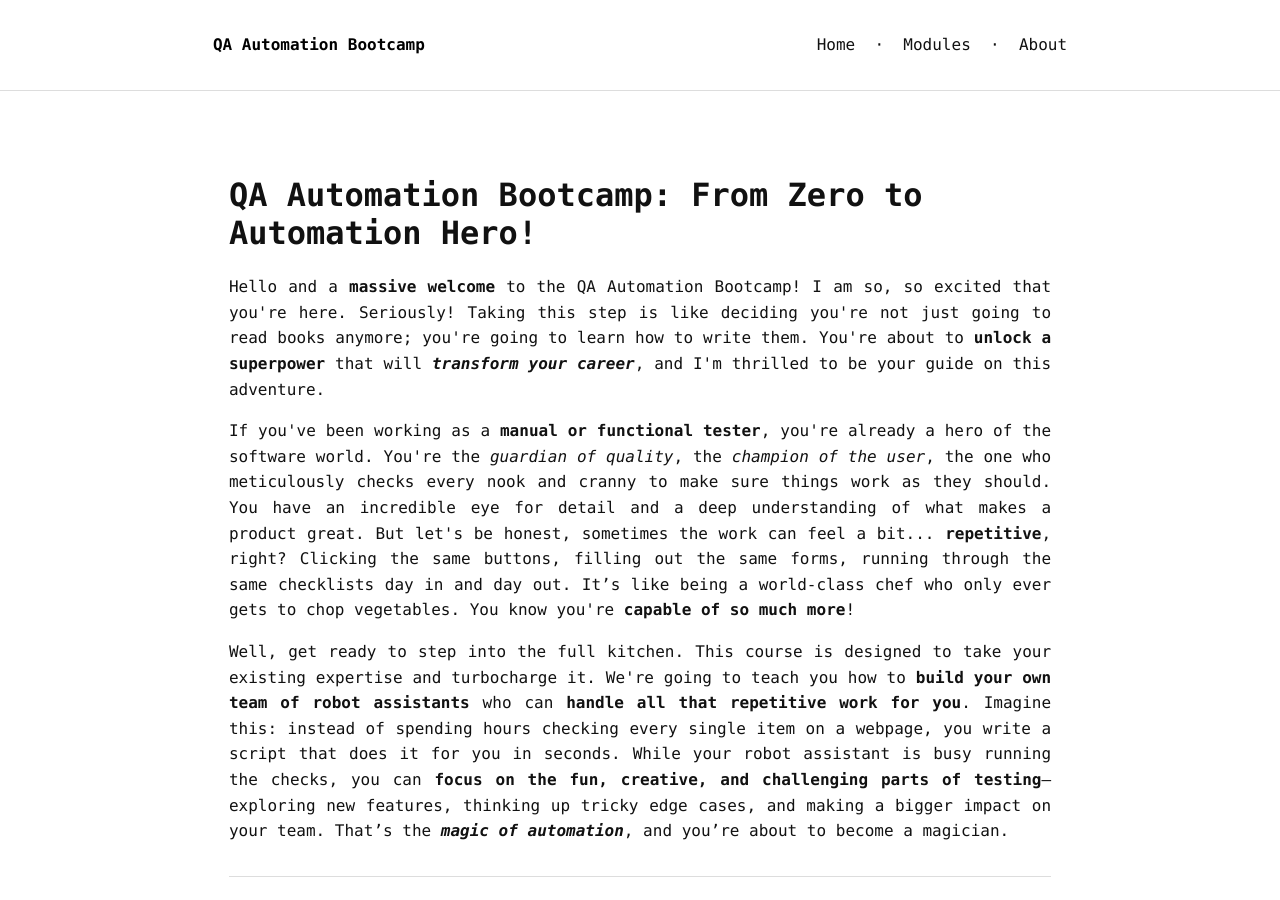
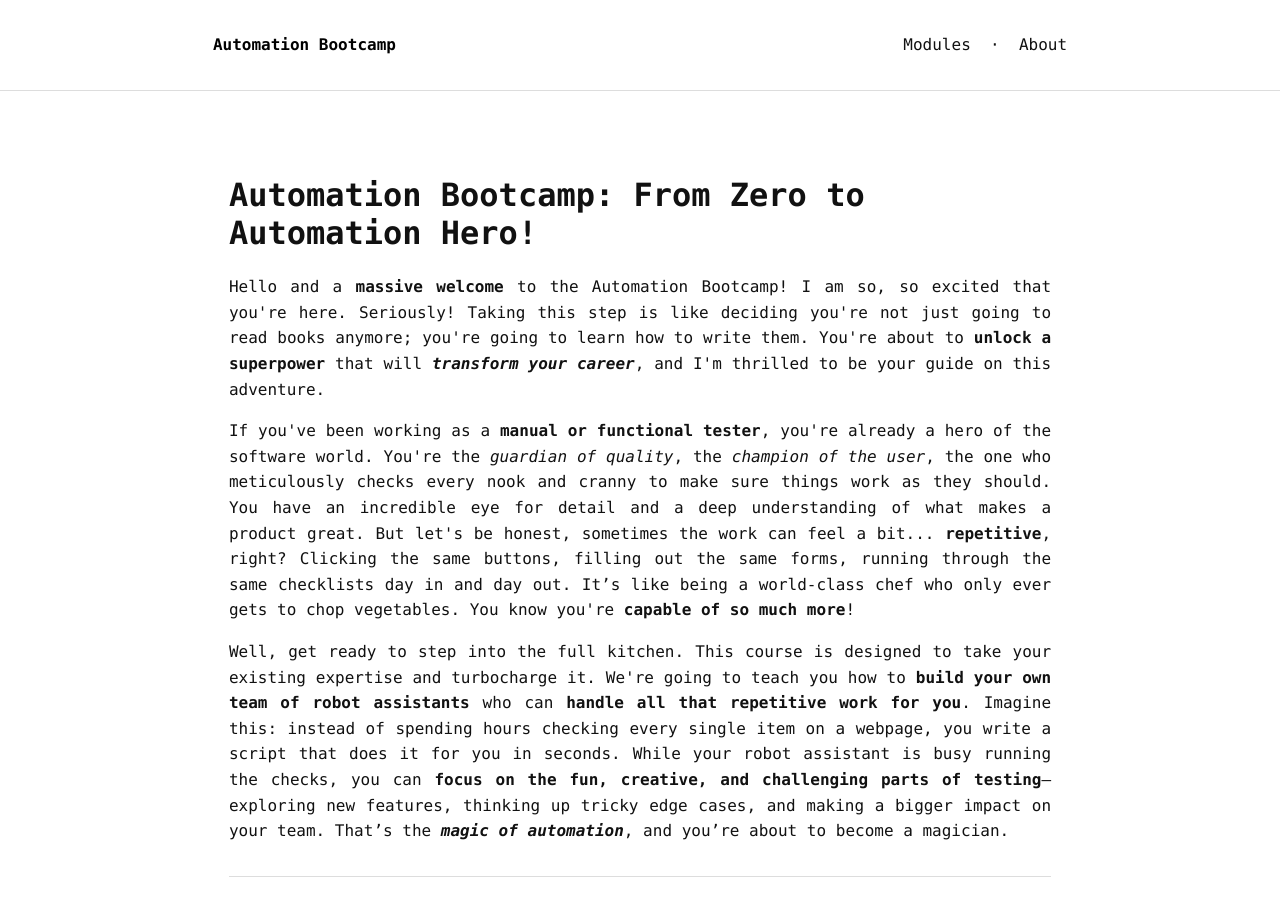
Before and after one commit to leonardespi/automation-bootcamp-site, a Jekyll site: the page built from index.html, in a window 1280 px wide and 900 px high. Built offline with Jekyll 4.4.1, drawn with Linux system fonts in a browser that asks for light colours; some of the changed text lies outside the part shown.

Commit message:
Update site title and description for consistency; remove home link from header

```diff
--- a/_config.yml
+++ b/_config.yml
@@ -1,5 +1,5 @@
-title: "QA Automation Bootcamp"
-description: "Minimal, monochrome, monospace Jekyll site generated from your static content."
+title: "Automation Bootcamp"
+description: ""
 baseurl: "/automation-bootcamp-site"
 url: "https://leonardespi.github.io"
 markdown: kramdown
--- a/_includes/header.html
+++ b/_includes/header.html
@@ -3,8 +3,6 @@
     <div style="display:flex; align-items:center; justify-content:space-between; gap:1rem;">
       <a href="{{ '/' | relative_url }}" style="font-weight:700; text-decoration:none;">{{ site.title }}</a>
       <nav aria-label="Primary">
-        <a href="{{ '/' | relative_url }}" {% raw %}{% if page.url == '/' %}aria-current="page"{% endif %}{% endraw %}>Home</a>
-        &nbsp;·&nbsp;
         <a href="{{ '/modules/' | relative_url }}" {% raw %}{% if page.url contains '/modules/' and page.url == '/modules/' %}aria-current="page"{% endif %}{% endraw %}>Modules</a>
         &nbsp;·&nbsp;
         <a href="{{ '/about/' | relative_url }}" {% raw %}{% if page.url == '/about/' %}aria-current="page"{% endif %}{% endraw %}>About</a>
--- a/index.html
+++ b/index.html
@@ -1,6 +1,6 @@
 ---
 layout: default
-title: "Home"
+title: "Automation Bootcamp"
 ---
 
 <!DOCTYPE html>
@@ -11,10 +11,10 @@ title: "Home"
   <body>
     <div class="container">
       <main>
-        <h1>QA Automation Bootcamp: From Zero to Automation Hero!</h1>
+        <h1>Automation Bootcamp: From Zero to Automation Hero!</h1>
 
         <p>
-          Hello and a <strong>massive welcome</strong> to the QA Automation
+          Hello and a <strong>massive welcome</strong> to the Automation
           Bootcamp! I am so, so excited that you're here. Seriously! Taking
           this step is like deciding you're not just going to read books
           anymore; you're going to learn how to write them. You're about to
```
